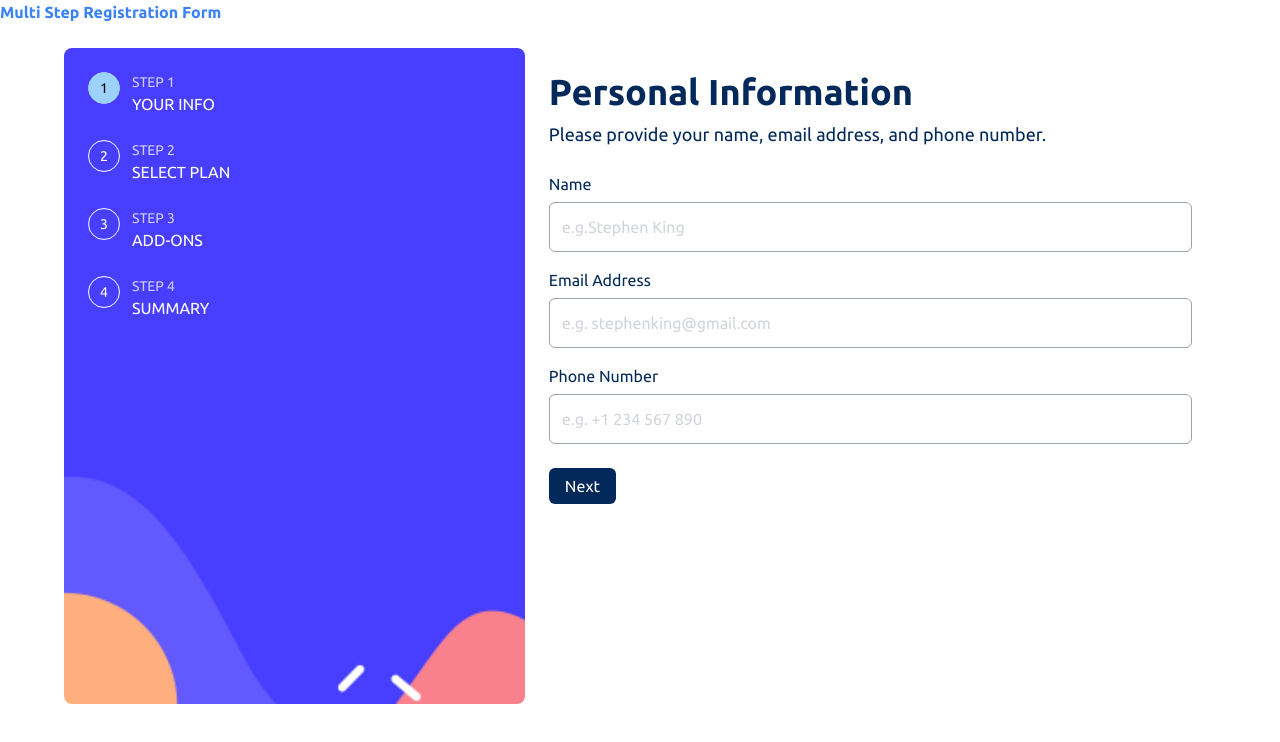
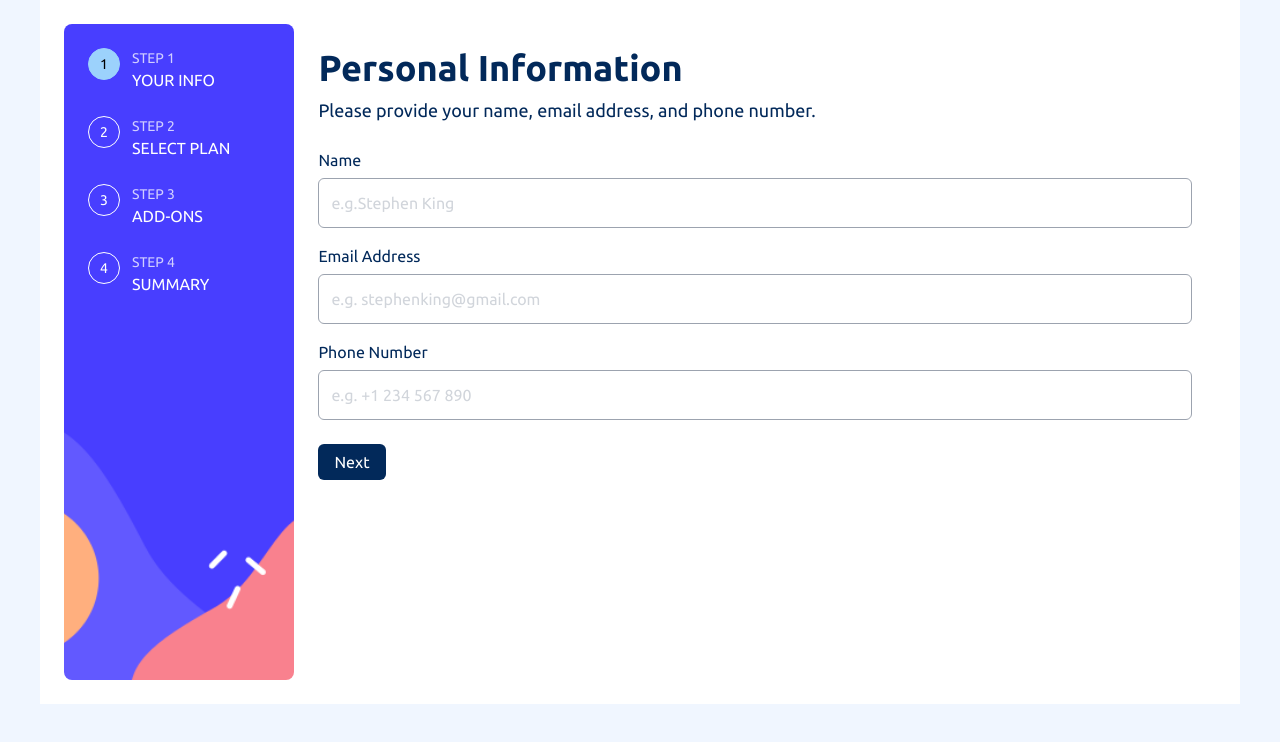
Before and after one commit to JimeBlue/multi-step-registration-form, a Nuxt app: page / in a window 1280 px wide. Shown: the top 742 px of the page. Built offline with nearby package versions, Linux system fonts and the light colour scheme; what vue-sweetalert2 would draw is missing.

Commit message:
change body bg-colour

```diff
--- /dev/null
+++ b/assets/css/custom.css
@@ -0,0 +1,3 @@
+body {
+  @apply bg-magnolia;
+}
--- a/components/form.vue
+++ b/components/form.vue
@@ -3,12 +3,12 @@
     class="grid lg:grid-cols-5 bg-magnolia lg:bg-white pb-24 lg:p-6 font-sans"
   >
     <!-- NOTE: Step indicator -->
-    <article class="lg:col-span-2">
+    <article class="lg:col-span-1">
       <StepIndicator :active-step="step" />
     </article>
     <!-- NOTE: Form -->
     <article
-      class="lg:col-span-3 shadow-sm lg:shadow-none bg-white w-11/12 lg:w-full mx-auto lg:mx-0 -mt-16 lg:mt-0 rounded-lg"
+      class="lg:col-span-4 shadow-sm lg:shadow-none bg-white -mt-16 lg:mt-0 rounded-lg"
     >
       <ValidationObserver ref="observer">
         <form @submit.prevent>
--- a/pages/index.vue
+++ b/pages/index.vue
@@ -1,6 +1,5 @@
 <template>
   <section>
-    <h2 class="text-blue-500 font-bold">Multi Step Registration Form</h2>
     <div class="container">
       <Form />
     </div>
@@ -8,6 +7,7 @@
 </template>
 
 <script>
+import "@/assets/css/custom.css";
 export default {
   name: "IndexPage",
 };
```
